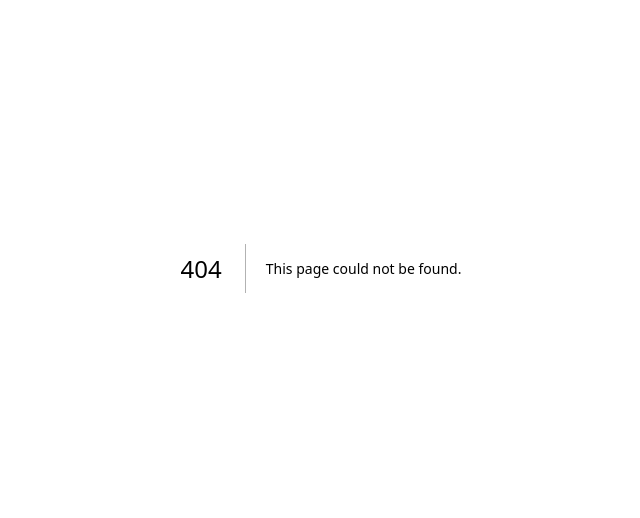
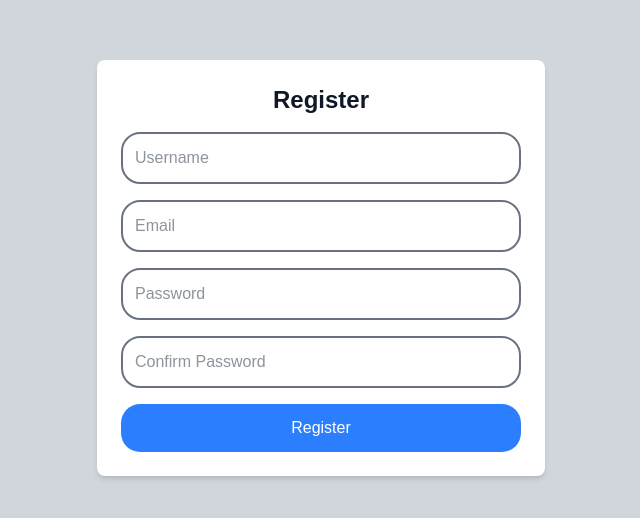
Before and after one commit to MajewskiAdrian/praktyki-projekt, a Next.js app: page /register in a window 1280 px wide. Before the commit this address had no page. Shown: the part 132-650 px from the top of the page, without its empty margins (319-959 px from the left). Built offline with nearby package versions, Linux system fonts and the light colour scheme.

Commit message:
feat: implement user registration API, add registration form component, and update Prisma schema to include password field
Co-authored-by: Lemi07 <Lemi07@users.noreply.github.com>
Co-authored-by: Oskarkozi <Oskarkozi@users.noreply.github.com>

```diff
--- /dev/null
+++ b/app/api/register/route.ts
@@ -0,0 +1,52 @@
+import { NextResponse } from "next/server";
+import { prisma } from "../../../lib/prisma"; // relative import to root /lib/prisma.ts
+
+export async function POST(req: Request) {
+    try {
+        const body = await req.json();
+        console.log("/api/register body:", JSON.stringify(body));
+        const { name, email, password } = body;
+
+        const errors: string[] = [];
+        if (typeof name !== "string" || name.trim() === "") {
+            errors.push("name");
+        }
+        if (typeof email !== "string" || email.trim() === "") {
+            errors.push("email");
+        }
+        if (typeof password !== "string" || password.trim() === "") {
+            errors.push("password");
+        }
+        if (errors.length > 0) {
+            return NextResponse.json(
+                { error: `Missing fields: ${errors.join(", ")}` },
+                { status: 400 }
+            );
+        }
+
+        // Check if user already exists
+        const existingUser = await prisma.user.findUnique({
+            where: { email },
+        });
+        if (existingUser) {
+            return NextResponse.json(
+                { error: "User already exists" },
+                { status: 409 }
+            );
+        }
+
+        // Create new user
+        // NOTE: consider hashing the password before storing in production
+        const userData: any = { name, email, password };
+        console.log("Creating user with:", { name, email, hasPassword: !!password });
+        const newUser = await prisma.user.create({
+            data: userData,
+        });
+
+        return NextResponse.json(newUser, { status: 201 });
+    } catch (error: any) {
+        console.error("Error registering user:", error?.message ?? error);
+        const safeMessage = process.env.NODE_ENV === "production" ? "Internal Server Error" : (error?.message ?? String(error));
+        return NextResponse.json({ error: safeMessage }, { status: 500 });
+    }
+}
--- /dev/null
+++ b/app/components/RegisterForm.jsx
@@ -0,0 +1,91 @@
+"use client";
+import { useState } from "react";
+
+export default function RegisterForm() {
+  // Keep a stable shape so inputs stay controlled for component lifetime
+  const [formData, setFormData] = useState({
+    username: "",
+    email: "",
+    password: "",
+    confirmPassword: "",
+  });
+
+  const handleChange = (e) => {
+    const { name, value } = e.target;
+    setFormData((prev) => ({ ...prev, [name]: value }));
+  };
+
+  const handleSubmit = async (e) => {
+    e.preventDefault();
+    // Handle form submission
+    try {
+      // simple client-side validation
+      if (formData.password !== formData.confirmPassword) {
+        console.error("Passwords do not match");
+        return;
+      }
+
+      const payload = {
+        // API expects `name` (not `username`)
+        name: formData.username,
+        email: formData.email,
+        password: formData.password,
+      };
+
+      const res = await fetch("/api/register", {
+        method: "POST",
+        headers: { "Content-Type": "application/json" },
+        body: JSON.stringify(payload),
+      });
+
+      if (!res.ok) {
+        const body = await res.json().catch(() => ({}));
+        console.error("Registration failed:", body?.error || res.statusText);
+      } else {
+        console.log("Registered successfully");
+      }
+    } catch (error) {
+      console.error("Error submitting form:", error);
+    }
+  };
+
+  return (
+    <form onSubmit={handleSubmit} className="flex flex-col gap-4">
+      <input
+        type="text"
+        name="username"
+        value={formData.username}
+        onChange={handleChange}
+        placeholder="Username"
+        className="border-2 p-3 border-gray-500 rounded-[1.20rem] text-gray-800 focus:border-blue-500 focus:bg-gray-200 outline-none transition-all duration-400"
+      />
+      <input
+        type="email"
+        name="email"
+        value={formData.email}
+        onChange={handleChange}
+        placeholder="Email"
+        className="border-2 p-3 border-gray-500 rounded-[1.20rem] text-gray-800 focus:border-blue-500 focus:bg-gray-200 outline-none transition-all duration-400"
+      />
+      <input
+        type="password"
+        name="password"
+        value={formData.password}
+        onChange={handleChange}
+        placeholder="Password"
+        className="border-2 p-3 border-gray-500 rounded-[1.20rem] text-gray-800 focus:border-blue-500 focus:bg-gray-200 outline-none transition-all duration-400"
+      />
+      <input
+        type="password"
+        name="confirmPassword"
+        value={formData.confirmPassword}
+        onChange={handleChange}
+        placeholder="Confirm Password"
+        className="border-2 p-3 border-gray-500 rounded-[1.20rem] text-gray-800 focus:border-blue-500 focus:bg-gray-200 outline-none transition-all duration-400"
+      />
+      <button type="submit" className="bg-blue-500 text-white p-3 rounded-[1.20rem] hover:bg-blue-600 transition-colors duration-200">
+        Register
+      </button>
+    </form>
+  );
+}
--- /dev/null
+++ b/app/register/page.tsx
@@ -0,0 +1,14 @@
+"use client";
+import "@/app/ui/global.css";
+import RegisterForm from "@/app/components/RegisterForm";
+
+export default function RegisterPage() {
+  return (
+    <main className="min-h-screen bg-gray-300 flex items-center justify-center">
+      <div className="w-full max-w-md bg-white p-6 rounded-lg shadow-md flex flex-col gap-4">
+        <h2 className="text-2xl font-bold text-gray-900 text-center">Register</h2>
+        <RegisterForm />
+      </div>
+    </main>
+  );
+}
```
Also changed, not shown: 2 other files (tests, documents, lock files or other folders).
